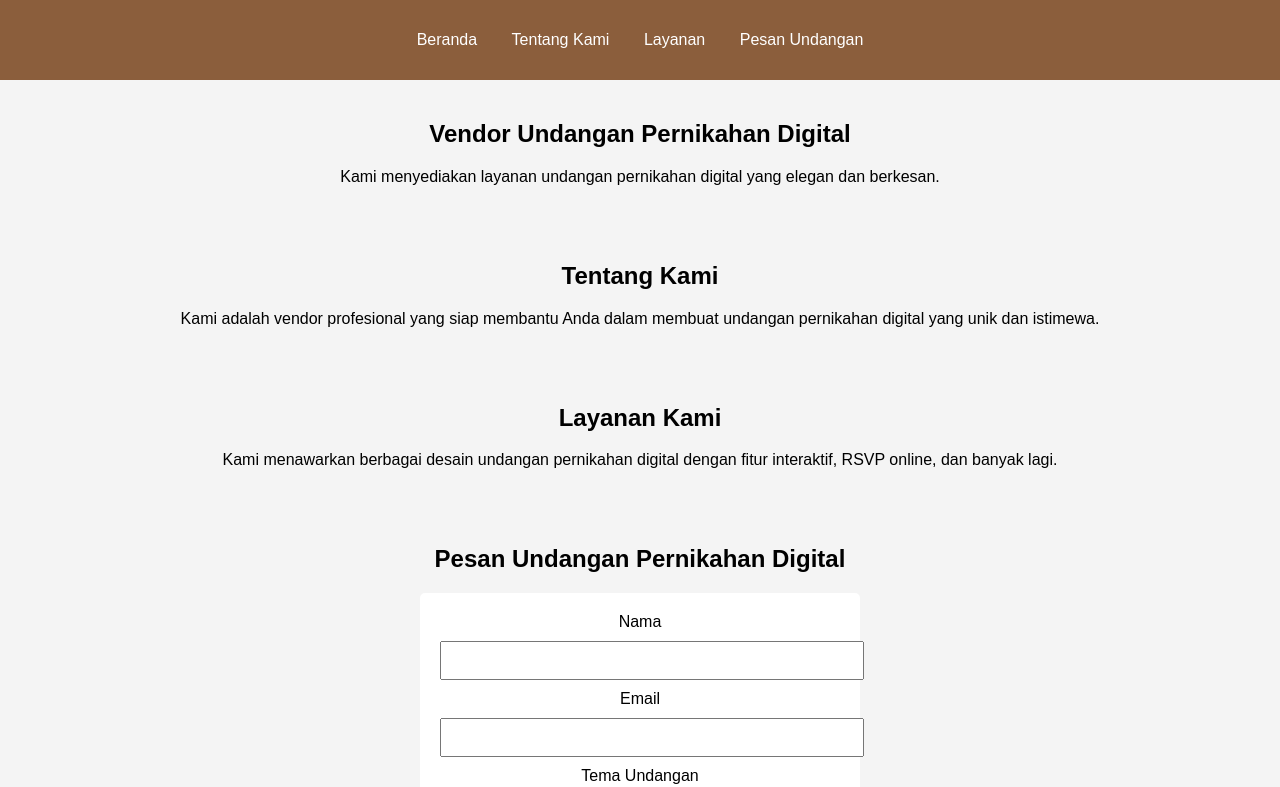
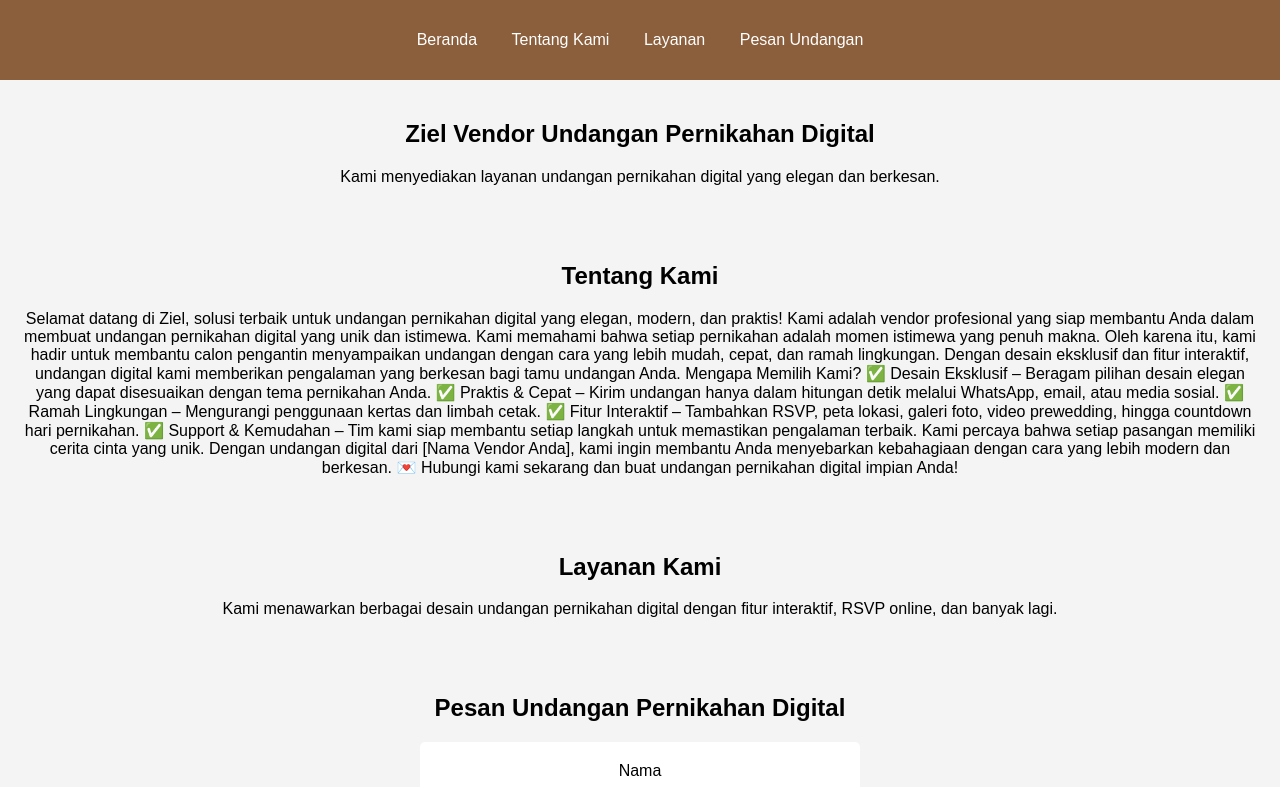
Before and after one commit to sucisukmarss/tugas-mingguan, a plain HTML site: page index.html in a window 1280 px wide. Shown: the top 787 px of the page. Drawn offline with Linux system fonts and the light colour scheme.

Commit message:
index.html

```diff
--- a/index.html
+++ b/index.html
@@ -3,7 +3,7 @@
 <head>
     <meta charset="UTF-8">
     <meta name="viewport" content="width=device-width, initial-scale=1.0">
-    <title>Vendor Undangan Pernikahan Digital</title>
+    <title>Ziel Vendor Undangan Pernikahan Digital</title>
     <style>
         body {
             font-family: Arial, sans-serif;
@@ -67,13 +67,26 @@
     </header>
 
     <section id="home" class="container">
-        <h1>Vendor Undangan Pernikahan Digital</h1>
+        <h1>Ziel Vendor Undangan Pernikahan Digital</h1>
         <p>Kami menyediakan layanan undangan pernikahan digital yang elegan dan berkesan.</p>
     </section>
 
     <section id="about" class="container">
         <h2>Tentang Kami</h2>
-        <p>Kami adalah vendor profesional yang siap membantu Anda dalam membuat undangan pernikahan digital yang unik dan istimewa.</p>
+        <p>Selamat datang di Ziel, solusi terbaik untuk undangan pernikahan digital yang elegan, modern, dan praktis! Kami adalah vendor profesional yang siap membantu Anda dalam membuat undangan pernikahan digital yang unik dan istimewa.
+
+Kami memahami bahwa setiap pernikahan adalah momen istimewa yang penuh makna. Oleh karena itu, kami hadir untuk membantu calon pengantin menyampaikan undangan dengan cara yang lebih mudah, cepat, dan ramah lingkungan. Dengan desain eksklusif dan fitur interaktif, undangan digital kami memberikan pengalaman yang berkesan bagi tamu undangan Anda.
+
+Mengapa Memilih Kami?
+✅ Desain Eksklusif – Beragam pilihan desain elegan yang dapat disesuaikan dengan tema pernikahan Anda.
+✅ Praktis & Cepat – Kirim undangan hanya dalam hitungan detik melalui WhatsApp, email, atau media sosial.
+✅ Ramah Lingkungan – Mengurangi penggunaan kertas dan limbah cetak.
+✅ Fitur Interaktif – Tambahkan RSVP, peta lokasi, galeri foto, video prewedding, hingga countdown hari pernikahan.
+✅ Support & Kemudahan – Tim kami siap membantu setiap langkah untuk memastikan pengalaman terbaik.
+
+Kami percaya bahwa setiap pasangan memiliki cerita cinta yang unik. Dengan undangan digital dari [Nama Vendor Anda], kami ingin membantu Anda menyebarkan kebahagiaan dengan cara yang lebih modern dan berkesan.
+
+💌 Hubungi kami sekarang dan buat undangan pernikahan digital impian Anda! </p>
     </section>
 
     <section id="services" class="container">
```
